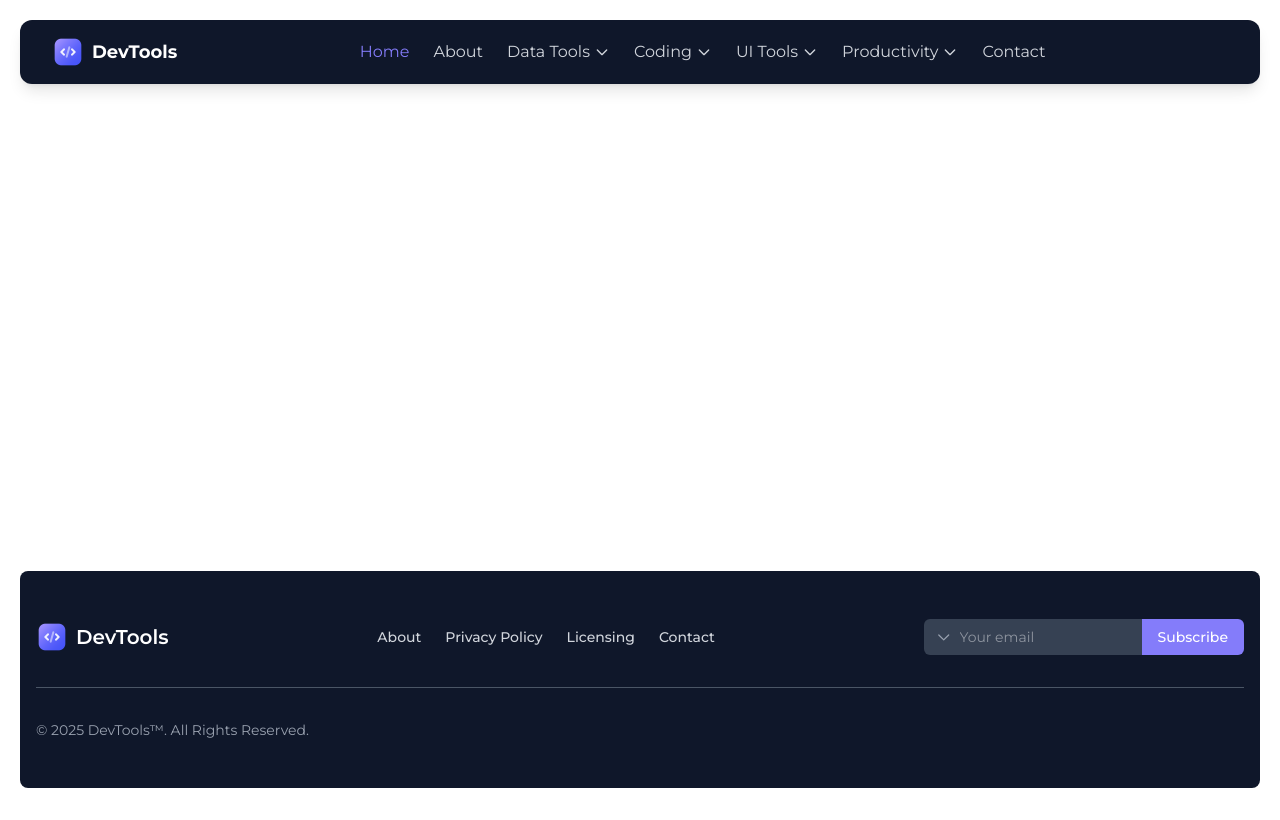
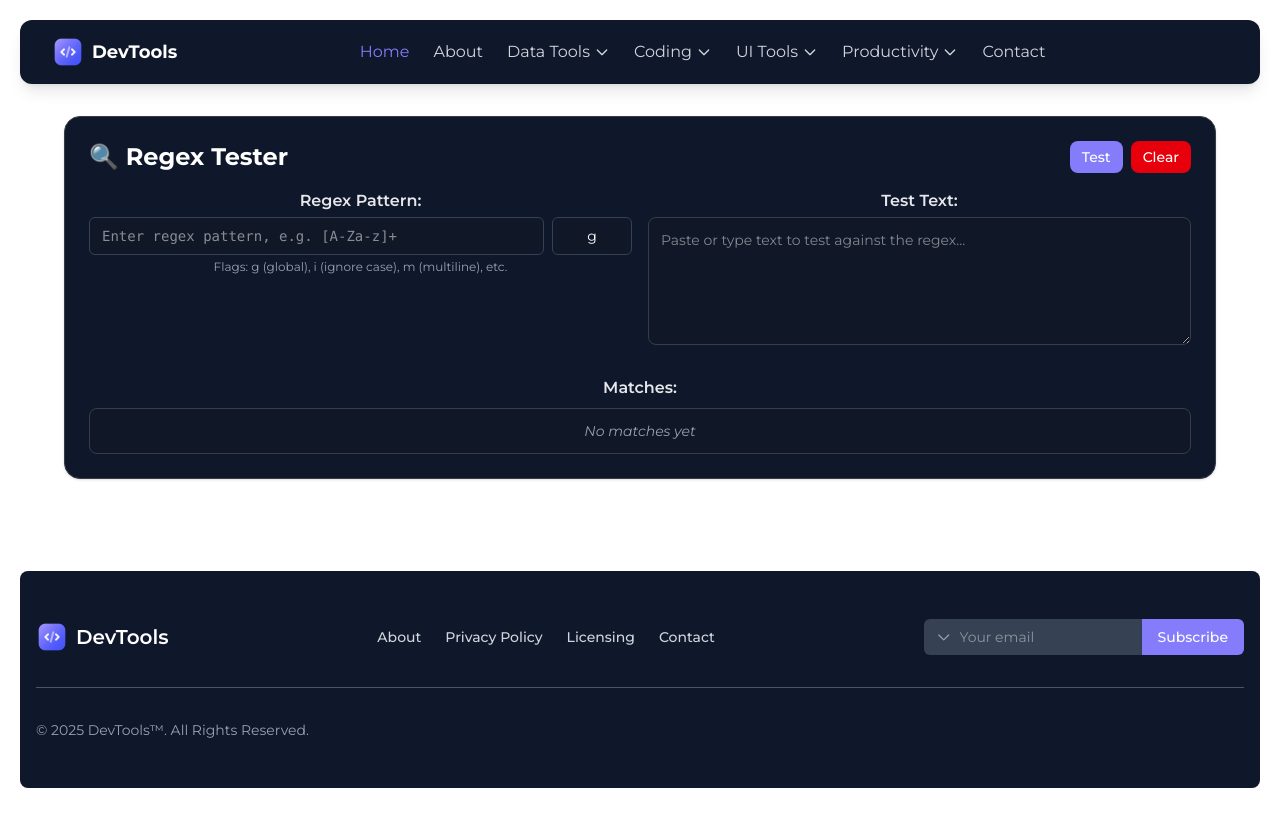
Before and after one commit to ashikulislamm/DevToolsBox, a React (Vite) app: page /tools/regex in a window 1280 px wide. Built offline with nearby package versions, Linux system fonts and the light colour scheme.

Commit message:
2 Tools Added

```diff
--- a/src/App.jsx
+++ b/src/App.jsx
@@ -8,6 +8,8 @@ import { Contact } from "./pages/Contact.jsx";
 import JsonFormatter from "./pages/tools/JsonFormatter.jsx";
 import Base64Tool from "./pages/tools/Base64Tool.jsx";
 import UuidTool from "./pages/tools/UuidTool.jsx";
+import RegexTester from "./pages/tools/RegexTester.jsx";
+import About from "./pages/About.jsx";
 function App() {
   const [count, setCount] = useState(0);
 
@@ -21,6 +23,8 @@ function App() {
             <Route path="/tools/json-formatter" element={<JsonFormatter />} />
             <Route path="/tools/base64" element={<Base64Tool />} />
             <Route path="/tools/uuid" element={<UuidTool />} />
+            <Route path="/tools/regex" element={<RegexTester />} />
+            <Route path="/about" element={<About />} />
             <Route path="/contact" element={<Contact />} />
           </Routes>
         </main>
--- /dev/null
+++ b/src/pages/About.jsx
@@ -0,0 +1,99 @@
+export default function About() {
+  return (
+    <div
+      className="min-h-screen flex items-center justify-center px-4 py-16 mt-8 mb-8 rounded-lg"
+      style={{
+
+        color: "#fff",
+        fontFamily: "var(--font-family)",
+      }}
+    >
+      <div className="max-w-4xl w-full text-center">
+        {/* Title Section */}
+        <h1 className="text-4xl sm:text-5xl font-extrabold mb-4 text-black">
+          About <span style={{ color: "var(--accent-color)" }}>DevToolbox</span>
+        </h1>
+        <p className="text-black text-lg sm:text-xl leading-relaxed max-w-3xl mx-auto">
+          DevToolbox is a collection of{" "}
+          <span className="text-[var(--accent-color)] font-semibold">
+            developer-focused utilities
+          </span>{" "}
+          built to save time, improve productivity, and simplify daily tasks —
+          all inside your browser.
+        </p>
+
+        {/* Divider */}
+        <div
+          className="mt-8 mb-12 mx-auto h-1 w-24 rounded-full"
+          style={{ backgroundColor: "var(--accent-color)" }}
+        ></div>
+
+        {/* Mission Section */}
+        <div className="space-y-6 text-black text-base sm:text-lg">
+          <p>
+            Whether you’re formatting JSON, generating UUIDs, testing regex
+            patterns, or visualizing Tailwind classes — DevToolbox brings all
+            essential tools together in one clean, unified interface.
+          </p>
+          <p>
+            Built using <span className="font-semibold text-[var(--accent-color)]">React</span>{" "}
+            and <span className="font-semibold text-[var(--accent-color)]">Tailwind CSS</span>,
+            DevToolbox runs fully client-side, meaning your data never leaves
+            your browser — ensuring privacy and speed.
+          </p>
+          <p>
+            Our goal is to make development smoother and smarter — so you can
+            focus on what truly matters:{" "}
+            <span className="font-semibold text-[var(--accent-color)]">
+              building great things
+            </span>
+            .
+          </p>
+        </div>
+
+        {/* Stats / Highlights */}
+        <div className="mt-12 grid sm:grid-cols-3 gap-6 text-center">
+          <div className="p-6 rounded-2xl border border-gray-700 bg-[var(--primary-color)] hover:bg-[var(--primary-color)]/80 transition">
+            <h3 className="text-3xl font-bold text-white">18+</h3>
+            <p className="text-[var(--accent-color)] mt-2 text-sm font-semibold uppercase tracking-wide">
+              Developer Tools
+            </p>
+          </div>
+          <div className="p-6 rounded-2xl border border-gray-700 bg-[var(--primary-color)] hover:bg-[var(--primary-color)]/80 transition">
+            <h3 className="text-3xl font-bold text-white">100%</h3>
+            <p className="text-[var(--accent-color)] mt-2 text-sm font-semibold uppercase tracking-wide">
+              Frontend Only
+            </p>
+          </div>
+          <div className="p-6 rounded-2xl border border-gray-700 bg-[var(--primary-color)] hover:bg-[var(--primary-color)]/80 transition">
+            <h3 className="text-3xl font-bold text-white">∞</h3>
+            <p className="text-[var(--accent-color)] mt-2 text-sm font-semibold uppercase tracking-wide">
+              Usage Freedom
+            </p>
+          </div>
+        </div>
+
+        {/* Call to Action */}
+        <div className="mt-16">
+          <p className="text-gray-400 mb-4 text-lg">
+            DevToolbox is continuously evolving — new tools and features are
+            added regularly.
+          </p>
+          <a
+            href="/"
+            className="inline-block px-6 py-3 rounded-lg font-semibold text-white"
+            style={{ backgroundColor: "var(--accent-color)" }}
+          >
+            Explore Tools
+          </a>
+        </div>
+
+        {/* Footer Note */}
+        <footer className="mt-16 text-sm text-gray-500">
+          © {new Date().getFullYear()} DevToolbox. Crafted with ❤️ for
+          developers.
+        </footer>
+      </div>
+    </div>
+  );
+}
--- a/src/pages/tools/JsonFormatter.jsx
+++ b/src/pages/tools/JsonFormatter.jsx
@@ -345,7 +345,7 @@ export default function JsonFormatter() {
       <div className="w-full max-w-6xl mx-auto mt-8 mb-8 p-6 bg-[var(--primary-color)] shadow-lg rounded-2xl border border-gray-200 font-[var(--font-family)]">
         {/* Title Section */}
         <div className="flex flex-col sm:flex-row sm:items-center sm:justify-between mb-4">
-          <h1 className="text-2xl font-bold text-[var(--accent-color)]">
+          <h1 className="text-2xl font-bold text-white">
             🧾 JSON Formatter & Validator
           </h1>
           <div className="flex flex-wrap gap-2 mt-3 sm:mt-0">
--- /dev/null
+++ b/src/pages/tools/RegexTester.jsx
@@ -0,0 +1,129 @@
+import { useState } from "react";
+
+export default function RegexTester() {
+  const [pattern, setPattern] = useState("");
+  const [flags, setFlags] = useState("g");
+  const [testText, setTestText] = useState("");
+  const [matches, setMatches] = useState([]);
+  const [error, setError] = useState("");
+
+  const runRegex = () => {
+    try {
+      setError("");
+      const regex = new RegExp(pattern, flags);
+      const found = [...testText.matchAll(regex)].map((m) => m[0]);
+      setMatches(found.length ? found : ["No matches found"]);
+    } catch (e) {
+      setMatches([]);
+      setError("❌ Invalid regex: " + e.message);
+    }
+  };
+
+  const clearAll = () => {
+    setPattern("");
+    setFlags("g");
+    setTestText("");
+    setMatches([]);
+    setError("");
+  };
+
+  return (
+    <div
+      className="w-full max-w-6xl mx-auto mt-8 p-6 rounded-2xl shadow-sm border"
+      style={{
+        backgroundColor: "var(--primary-color)",
+        color: "#fff",
+        borderColor: "var(--secondary-color)",
+        fontFamily: "var(--font-family)",
+      }}
+    >
+      {/* Header */}
+      <div className="flex flex-col sm:flex-row sm:items-center sm:justify-between mb-4">
+        <h1 className="text-2xl font-bold text-white">🔍 Regex Tester</h1>
+        <div className="flex flex-wrap gap-2 mt-3 sm:mt-0">
+          <button
+            onClick={runRegex}
+            className="px-3 py-1.5 rounded-lg text-sm font-medium"
+            style={{ backgroundColor: "var(--accent-color)" }}
+          >
+            Test
+          </button>
+          <button
+            onClick={clearAll}
+            className="px-3 py-1.5 rounded-lg text-sm font-medium bg-red-600 hover:bg-red-700"
+          >
+            Clear
+          </button>
+        </div>
+      </div>
+
+      {/* Inputs */}
+      <div className="grid md:grid-cols-2 gap-4">
+        <div>
+          <h3 className="font-semibold mb-1 text-gray-200">Regex Pattern:</h3>
+          <div className="flex gap-2">
+            <input
+              type="text"
+              value={pattern}
+              onChange={(e) => setPattern(e.target.value)}
+              className="flex-1 px-3 py-2 rounded-md bg-gray-900 border border-gray-700 text-sm font-mono outline-none focus:ring-2"
+              placeholder="Enter regex pattern, e.g. [A-Za-z]+"
+            />
+            <input
+              type="text"
+              value={flags}
+              onChange={(e) => setFlags(e.target.value)}
+              className="w-20 px-2 py-2 rounded-md bg-gray-900 border border-gray-700 text-sm text-center outline-none"
+              placeholder="flags"
+            />
+          </div>
+          <p className="text-xs text-gray-400 mt-1">
+            Flags: g (global), i (ignore case), m (multiline), etc.
+          </p>
+        </div>
+
+        <div>
+          <h3 className="font-semibold mb-1 text-gray-200">Test Text:</h3>
+          <textarea
+            value={testText}
+            onChange={(e) => setTestText(e.target.value)}
+            className="w-full h-32 p-3 border rounded-lg font-mono text-sm bg-gray-900 text-gray-100 outline-none focus:ring-2"
+            style={{
+              borderColor: "var(--secondary-color)",
+              fontFamily: "var(--font-family)",
+            }}
+            placeholder="Paste or type text to test against the regex..."
+          />
+        </div>
+      </div>
+
+      {/* Results */}
+      <div className="mt-6">
+        <h3 className="font-semibold mb-2 text-gray-200">Matches:</h3>
+        <div
+          className="p-3 border rounded-lg bg-gray-900 text-sm overflow-auto"
+          style={{ borderColor: "var(--secondary-color)" }}
+        >
+          {matches.length > 0 ? (
+            <ul className="list-disc ml-5 space-y-1">
+              {matches.map((m, i) => (
+                <li key={i} className="text-green-400 break-all">
+                  {m}
+                </li>
+              ))}
+            </ul>
+          ) : (
+            <p className="text-gray-400 italic">No matches yet</p>
+          )}
+        </div>
+      </div>
+
+      {/* Error */}
+      {error && (
+        <div className="mt-4 p-3 bg-red-700/30 border border-red-500 text-red-200 rounded-lg text-sm">
+          {error}
+        </div>
+      )}
+    </div>
+  );
+}
```
